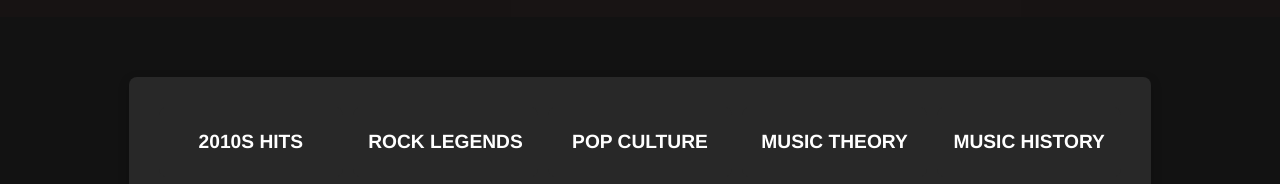
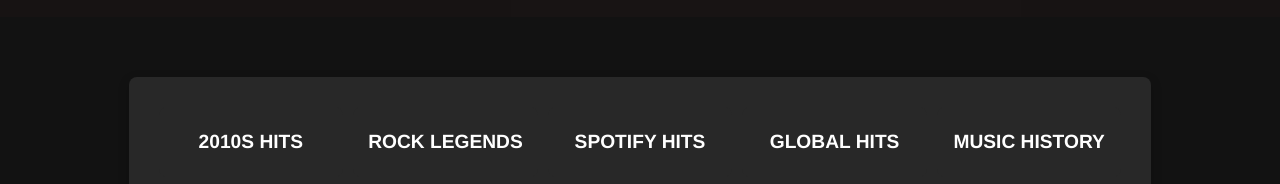
Before and after one commit to WhenPterodactylsAttack/Audyssey, a plain HTML site: page Frontend/Jeopardy/jeopardy_round.html in a window 1280 px wide. Shown: the part 74-258 px from the top of the page. Drawn offline with Linux system fonts and the light colour scheme.

Commit message:
update jeopardy game headers

```diff
--- a/Frontend/Jeopardy/jeopardy_round.html
+++ b/Frontend/Jeopardy/jeopardy_round.html
@@ -40,8 +40,8 @@
                     <div class="jeopardy-categories">
                         <div class="category-header">2010s Hits</div>
                         <div class="category-header">Rock Legends</div>
-                        <div class="category-header">Pop Culture</div>
-                        <div class="category-header">Music Theory</div>
+                        <div class="category-header">Spotify Hits</div>
+                        <div class="category-header">Global Hits</div>
                         <div class="category-header">Music History</div>
                     </div>
 
```
